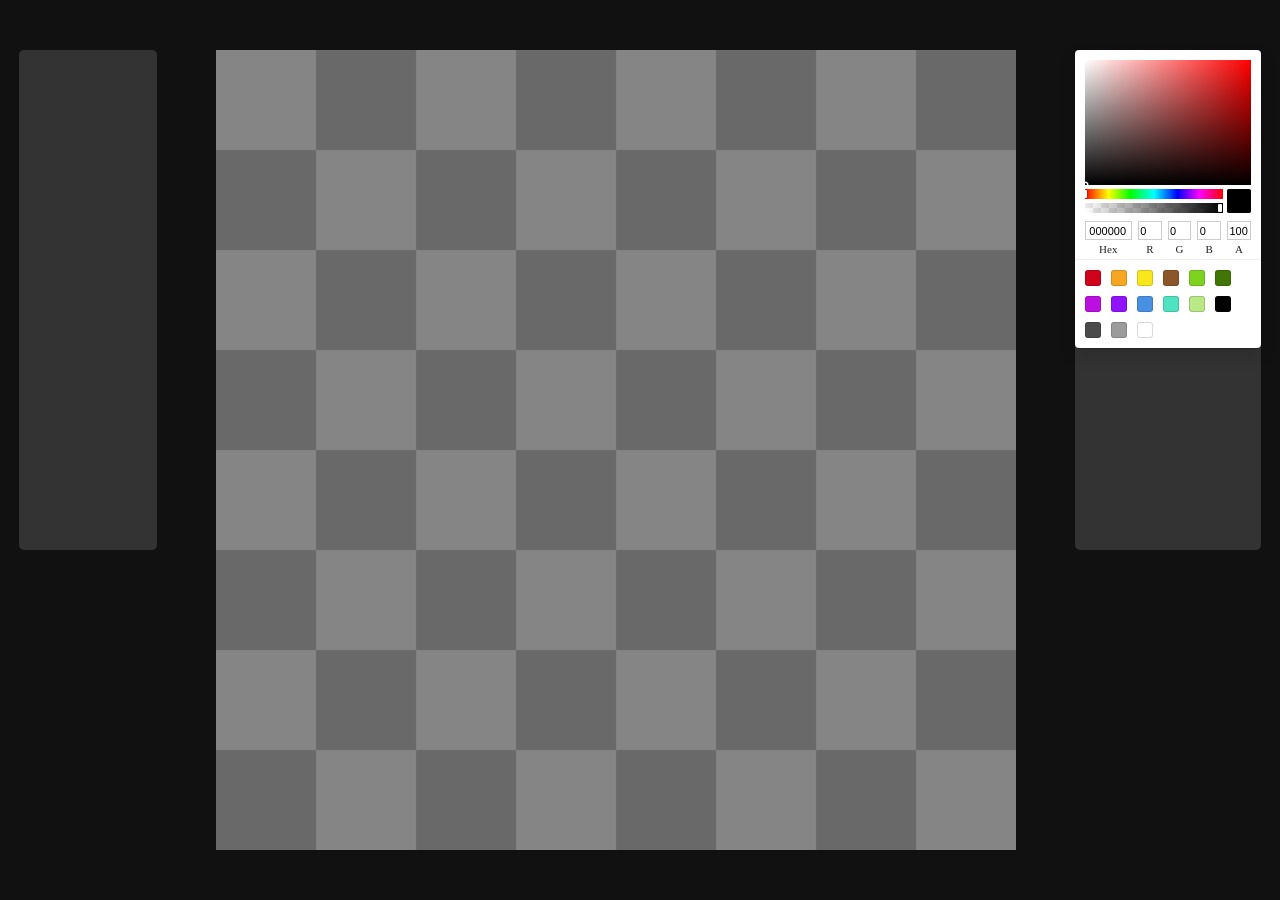
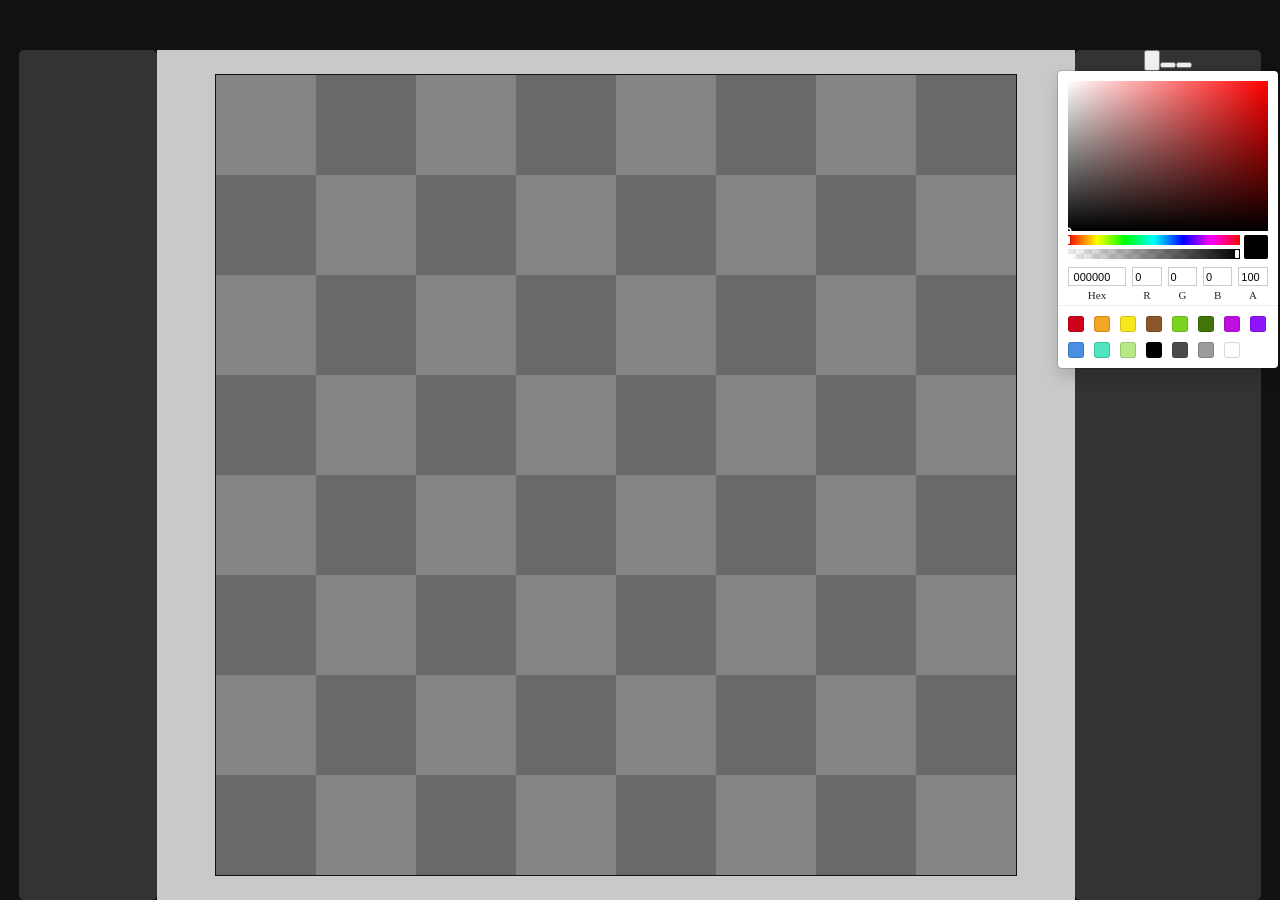
Before and after one commit to joaogabrielferr/spritefy, a React (Vite) app: page / in a window 1280 px wide. Before the commit the page ends 850 px from the top, so only its background shows below. Built offline with nearby package versions, Linux system fonts and the light colour scheme.

Commit message:
more improvements on style

```diff
--- a/src/App.tsx
+++ b/src/App.tsx
@@ -4,6 +4,8 @@
 import './styles/sideBar.css';
 import './styles/index.css';
 import { CSS_CANVAS_SIZE } from "./utils/constants";
+import { Toolbar } from "./components/Toolbar";
+import { PencilSVG } from "./icons/PencilSVG";
 
 
 type toolsType = 'pencil' | 'eraser' | 'paintBucket';
@@ -26,9 +28,17 @@
       </header>
       <section className = "MainSection">
       <div className = "editorWrapper">
-          <div className="sideBar"></div>
+          <div className="sideBar" style = {{height:CSS_CANVAS_SIZE + 50}}>
+
+          </div>
           <Editor selectedColor = {selectedColor}></Editor>
-          <div className="sideBar">
+          <div className="sideBar" style = {{height:CSS_CANVAS_SIZE + 50}}>
+            <div>
+              <button onClick={()=>setSelectedTool('pencil')}><PencilSVG/></button>
+              <button onClick={()=>setSelectedTool('eraser')}></button>
+              <button onClick={()=>setSelectedTool('paintBucket')}></button>
+
+            </div>
             <SketchPicker color = {selectedColor} onChangeComplete={handleChangeSelectedColor}></SketchPicker>
           </div>
         </div>
--- a/src/Editor.tsx
+++ b/src/Editor.tsx
@@ -338,7 +338,7 @@
 
 
 
-    return <div className = "editor" style = {{height:CSS_CANVAS_SIZE,backgroundColor:'#111'}}>
+    return <div className = "editor" style = {{height:CSS_CANVAS_SIZE + 50}}>
         <canvas
         id="canvas" ref = {canvasRef}
         onWheel={handleZoom}
--- /dev/null
+++ b/src/components/Toolbar.tsx
@@ -0,0 +1,9 @@
+import '../styles/toolbar.css';
+
+export function Toolbar(){
+
+    return <div className = "toolbar">
+
+    </div>
+
+}
--- /dev/null
+++ b/src/icons/PencilSVG.tsx
@@ -0,0 +1,5 @@
+export function PencilSVG(){
+    return <svg xmlns="http://www.w3.org/2000/svg" viewBox="0 0 512 512"><path d="M410.3 231l11.3-11.3-33.9-33.9-62.1-62.1L291.7 89.8l-11.3 11.3-22.6 22.6L58.6 322.9c-10.4 10.4-18 23.3-22.2 37.4L1 480.7c-2.5 8.4-.2 17.5 6.1 23.7s15.3 8.5 23.7 6.1l120.3-35.4c14.1-4.2 27-11.8 37.4-22.2L387.7 253.7 410.3 231zM160 399.4l-9.1 22.7c-4 3.1-8.5 5.4-13.3 6.9L59.4 452l23-78.1c1.4-4.9 3.8-9.4 6.9-13.3l22.7-9.1v32c0 8.8 7.2 16 16 16h32zM362.7 18.7L348.3 33.2 325.7 55.8 314.3 67.1l33.9 33.9 62.1 62.1 33.9 33.9 11.3-11.3 22.6-22.6 14.5-14.5c25-25 25-65.5 0-90.5L453.3 18.7c-25-25-65.5-25-90.5 0zm-47.4 168l-144 144c-6.2 6.2-16.4 6.2-22.6 0s-6.2-16.4 0-22.6l144-144c6.2-6.2 16.4-6.2 22.6 0s6.2 16.4 0 22.6z"/></svg>
+}
+
+//Font Awesome Pro 6.4.0 by @fontawesome - https://fontawesome.com License - https://fontawesome.com/license (Commercial License) Copyright 2023 Fonticons, Inc
--- a/src/styles/editor.css
+++ b/src/styles/editor.css
@@ -8,7 +8,7 @@
   display: flex;
   justify-content: center; */
   width: 100%;
-  /* background-color: black; */
+  background-color: #c9c9c9;
   display: flex;
   justify-content: center;
   align-items: center;
@@ -16,6 +16,7 @@
 
 #canvas{
     z-index: 1;
+    border: 1px solid #111;
   }
 
   #canvas,#BGCanvas {
--- a/src/styles/sideBar.css
+++ b/src/styles/sideBar.css
@@ -1,9 +1,9 @@
 .sideBar{
     width: 15%;
-    height: 500px;
     background-color: #333;
     display: flex;
-    justify-content: center;
-    align-items: flex-start;
+    justify-content: flex-start;
+    align-items: center;
+    flex-direction: column;
     border-radius: 5px;
 }
--- /dev/null
+++ b/src/styles/toolbar.css
@@ -0,0 +1,4 @@
+.toolbar{
+    width: 100%;
+    height: 100%;
+}
```
